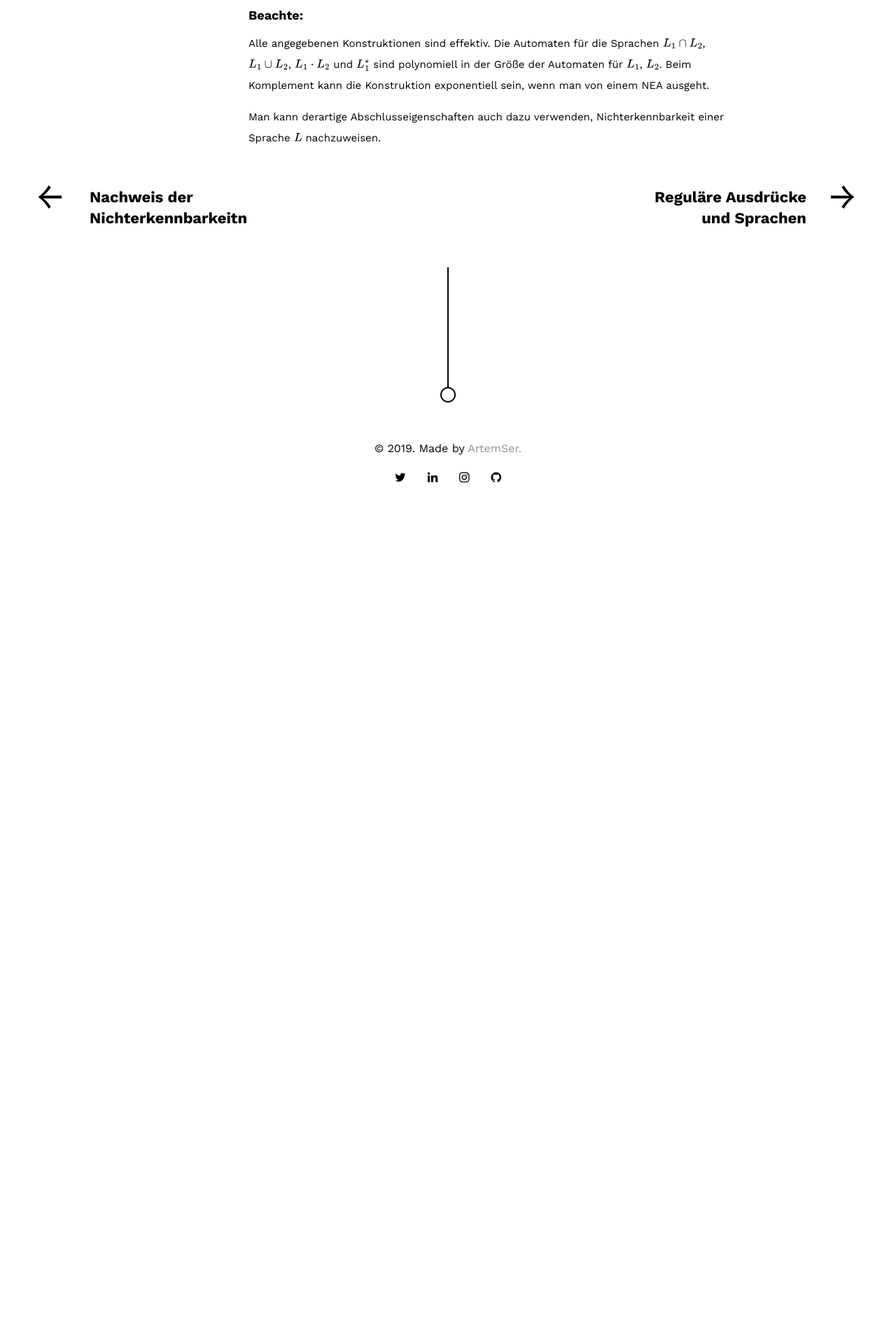
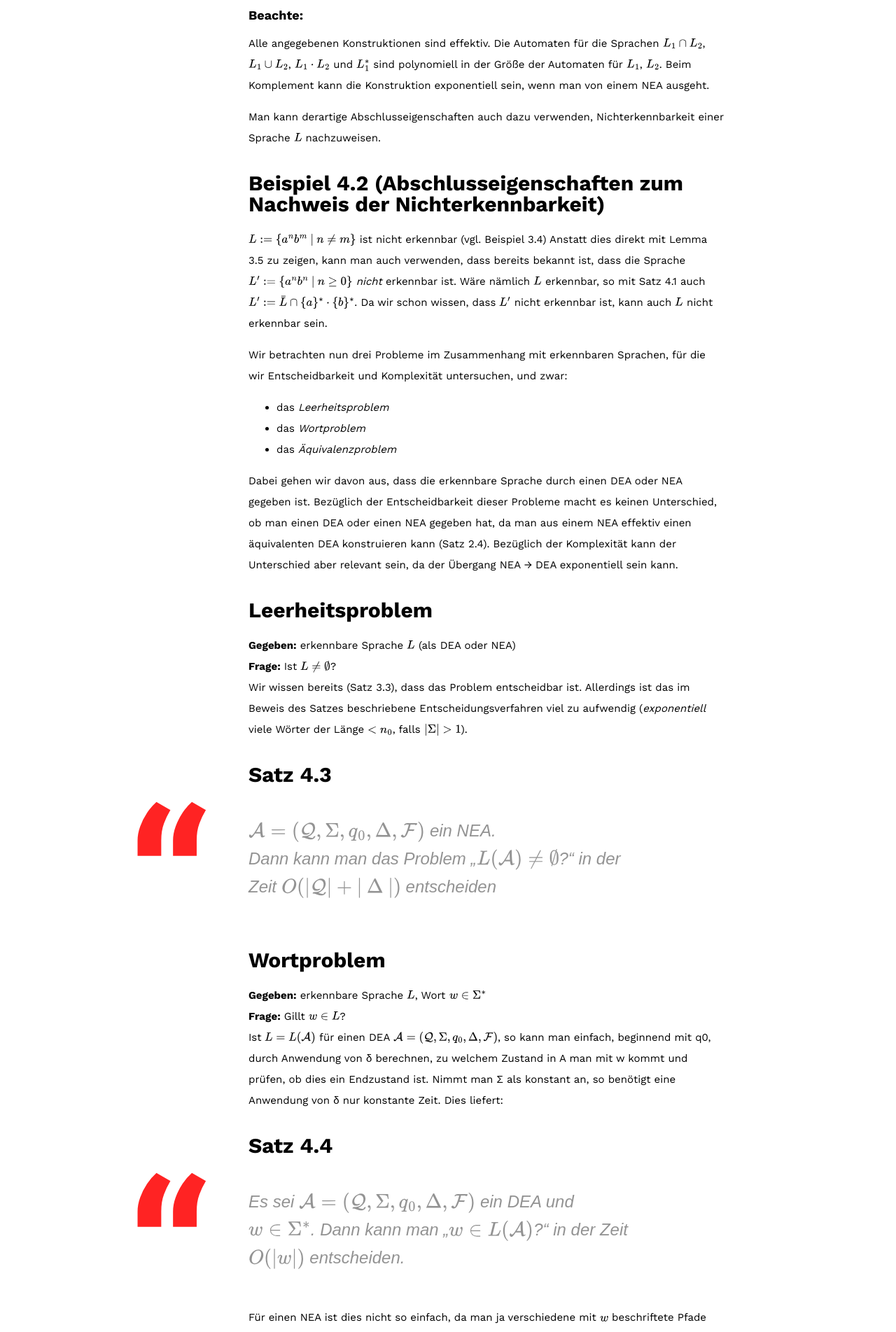
Before and after one commit to sierikov/fs2019, a Jekyll site: the page built from _pages/endliche/aue.html, in a window 1280 px wide. Shown: the part 1131-3034 px from the top of the page at 70% size. Built offline with Jekyll 4.4.1, drawn with Linux system fonts in a browser that asks for light colours; before the commit the page ends 1887 px from its top, so only the background shows below that; some of the changed text lies outside the part shown.

Commit message:
Chapters | Done AUE

```diff
--- a/_pages/endliche/aue.html
+++ b/_pages/endliche/aue.html
@@ -41,3 +41,94 @@ nex:
   Man kann derartige Abschlusseigenschaften auch dazu verwenden, Nichterkennbarkeit
   einer Sprache $L$ nachzuweisen.
 </p>
+<h4 id="4-2">Beispiel 4.2 (Abschlusseigenschaften zum Nachweis der Nichterkennbarkeit)</h4>
+<p>
+  $L := \{a^n b^m \ | \ n \neq m\}$ ist nicht erkennbar (vgl. Beispiel 3.4) Anstatt dies direkt mit
+  Lemma 3.5 zu zeigen, kann man auch verwenden, dass bereits bekannt ist, dass die
+  Sprache $L' := \{a^n b^n \ | \ n \geq 0\}$ <i>nicht</i> erkennbar ist. Wäre nämlich $L$
+  erkennbar, so mit Satz 4.1 auch $L' := \bar L \cap \{a\}^* \cdot \{b\}^*$. Da wir schon wissen, dass
+  $L'$ nicht erkennbar ist, kann auch $L$ nicht erkennbar sein.
+</p>
+<p>
+  Wir betrachten nun drei Probleme im Zusammenhang mit erkennbaren Sprachen, für
+  die wir Entscheidbarkeit und Komplexität untersuchen, und zwar:
+</p>
+<ul>
+  <li>das <i>Leerheitsproblem</i></li>
+  <li>das <i>Wortproblem</i></li>
+  <li>das <i>Äquivalenzproblem</i></li>
+</ul>
+<p>
+  Dabei gehen wir davon aus, dass die erkennbare Sprache durch einen DEA oder NEA gegeben ist. Bezüglich der
+  Entscheidbarkeit dieser Probleme macht es keinen Unterschied,
+  ob man einen DEA oder einen NEA gegeben hat, da man aus einem NEA effektiv einen
+  äquivalenten DEA konstruieren kann (Satz 2.4). Bezüglich der Komplexität kann der
+  Unterschied aber relevant sein, da der Übergang NEA → DEA exponentiell sein kann.
+</p>
+<h4>Leerheitsproblem</h4>
+<p>
+  <b>Gegeben:</b> erkennbare Sprache $L$ (als DEA oder NEA) <br>
+  <b>Frage:</b> Ist $L \neq \emptyset$? <br>
+  Wir wissen bereits (Satz 3.3), dass das Problem entscheidbar ist. Allerdings ist das im
+  Beweis des Satzes beschriebene Entscheidungsverfahren viel zu aufwendig (<i>exponentiell</i>
+  viele Wörter der Länge $< n_0$, falls $|\Sigma| > 1$).
+</p>
+<h4 id="4-3">Satz 4.3</h4>
+<blockquote class="satz">
+  <i>$\mathcal A = (\mathcal Q, \Sigma, q_0, \Delta, \mathcal F )$ ein NEA. <br>
+    Dann kann man das Problem „$L(\mathcal A) \neq \emptyset$?“ in der Zeit $O(|\mathcal Q| + |∆|)$
+    entscheiden</i>
+</blockquote>
+<h4>Wortproblem</h4>
+<p>
+  <b>Gegeben:</b> erkennbare Sprache $L$, Wort $w \in \Sigma^*$ <br>
+  <b>Frage:</b> Gillt $w \in L$?<br>
+  Ist $L = L(\mathcal A)$ für einen DEA $\mathcal A = (\mathcal Q, \Sigma, q_0, \Delta, \mathcal F)$,
+  so kann man einfach, beginnend mit
+  q0, durch Anwendung von δ berechnen, zu welchem Zustand in A man mit w kommt
+  und prüfen, ob dies ein Endzustand ist. Nimmt man Σ als konstant an, so benötigt eine
+  Anwendung von δ nur konstante Zeit. Dies liefert:
+</p>
+<h4 id="4-4">Satz 4.4</h4>
+<blockquote class="satz">
+  <i>
+    Es sei $\mathcal A = (\mathcal Q, \Sigma, q_0, \Delta, \mathcal F)$ ein DEA und $w \in \Sigma^*$.
+    Dann kann man „$w \in L(\mathcal A)$?“ in der
+    Zeit $O(|w|)$ entscheiden.
+  </i>
+</blockquote>
+<p>
+  Für einen NEA ist dies nicht so einfach, da man ja verschiedene mit $w$ beschriftete Pfade
+  haben kann und man diese (im schlimmsten Fall) alle betrachten muss, um festzustellen,
+  ob einer davon mit einem Endzustand aufhört.
+</p>
+<h4 id="4-5">Satz 4.5</h4>
+<blockquote class="satz">
+  <i>
+    Es sei $\mathcal A = (\mathcal Q, \Sigma, q_0, \Delta, \mathcal F)$ ein NEA und $w \in \Sigma^*$.
+    Dann kann man „$w \in L(\mathcal A)$?“ in der
+    Zeit $O(|w| · (|\mathcal Q| + |\Delta|))$ entscheiden.
+  </i>
+</blockquote>
+<h4>Äquivalenzproblem</h4>
+<p>
+  <b>Gegeben:</b> erkennbare Sprachen $L_1$, $L_2$ <br>
+  <b>Frage:</b> Gillt $L_1 = L_2$?<br>
+    Wie bereits erwähnt, kann man das Äquivalenzproblem auf das Leerheitsproblem <i>reduzieren</i>:
+  $L_1 = L_2$ gdw.:
+</p>
+$$
+(L_1 \cap \bar L_2) \cup (\bar L_1 \cap L_2 ) = \emptyset
+$$
+<h4 id="4-6">Satz 4.6</h4>
+<blockquote class="satz">
+  <i>
+    Das Äquivalenzproblem ist für erkennbare Sprachen entscheidbar. Sind die Sprachen
+    durch DEAs gegeben, so ist dies in polynomieller Zeit möglich.
+  </i>
+</blockquote>
+<p>
+  Wir werden später sehen, dass sich der exponentielle Zeitaufwand für
+  die Potenzmengenkonstruktion wahrscheinlich bei NEAs nicht vermeiden lässt:
+  das Äquivalenzproblem für NEAs ist <i>PSPACE</i>-vollständig (schlimmer als <i>NP</i>).
+</p>
--- a/_sass/styles.scss
+++ b/_sass/styles.scss
@@ -60,7 +60,7 @@ blockquote  {
   color: #939393;
   position: relative;
   margin: 25px 0 50px;
-  max-width: 450px;
+  max-width: 550px;
 }
 
 blockquote:before {
@@ -85,6 +85,10 @@ blockquote.satz:before{
 body p,
 body pre {
   margin-bottom: 15px;
+}
+
+mjx-container[jax="SVG"][display="true"] {
+  font-size: 1.5em;
 }
 
 .site-wrapper img {
```
